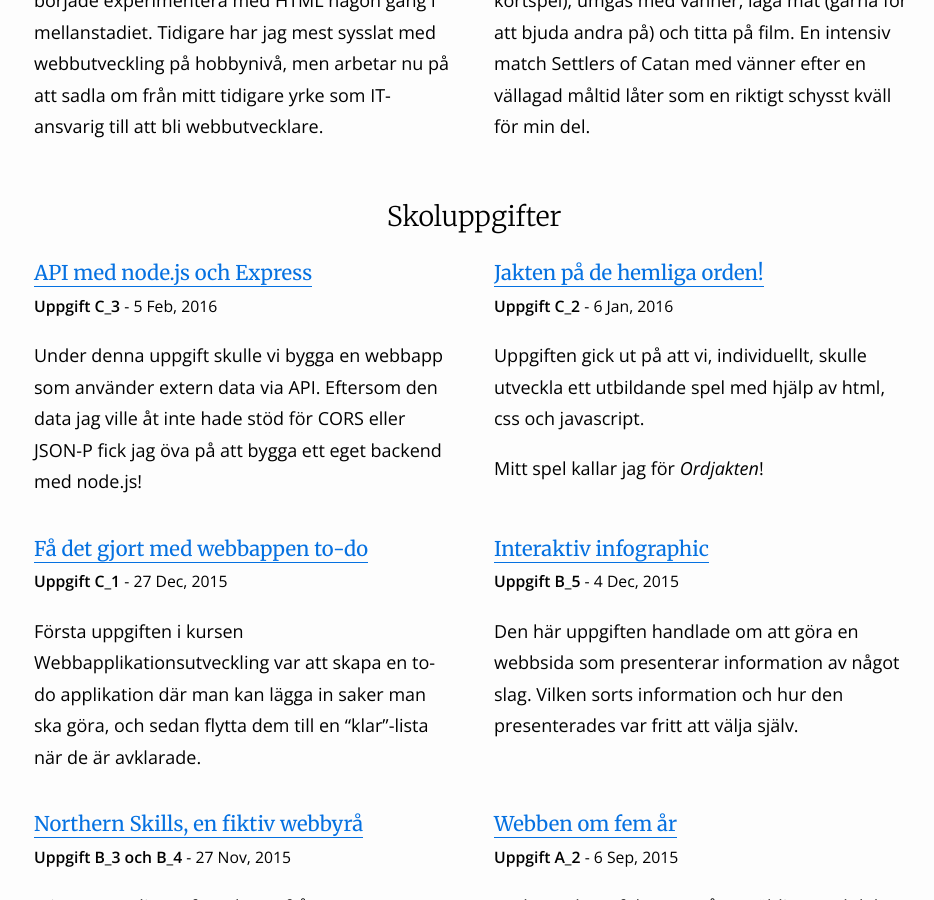
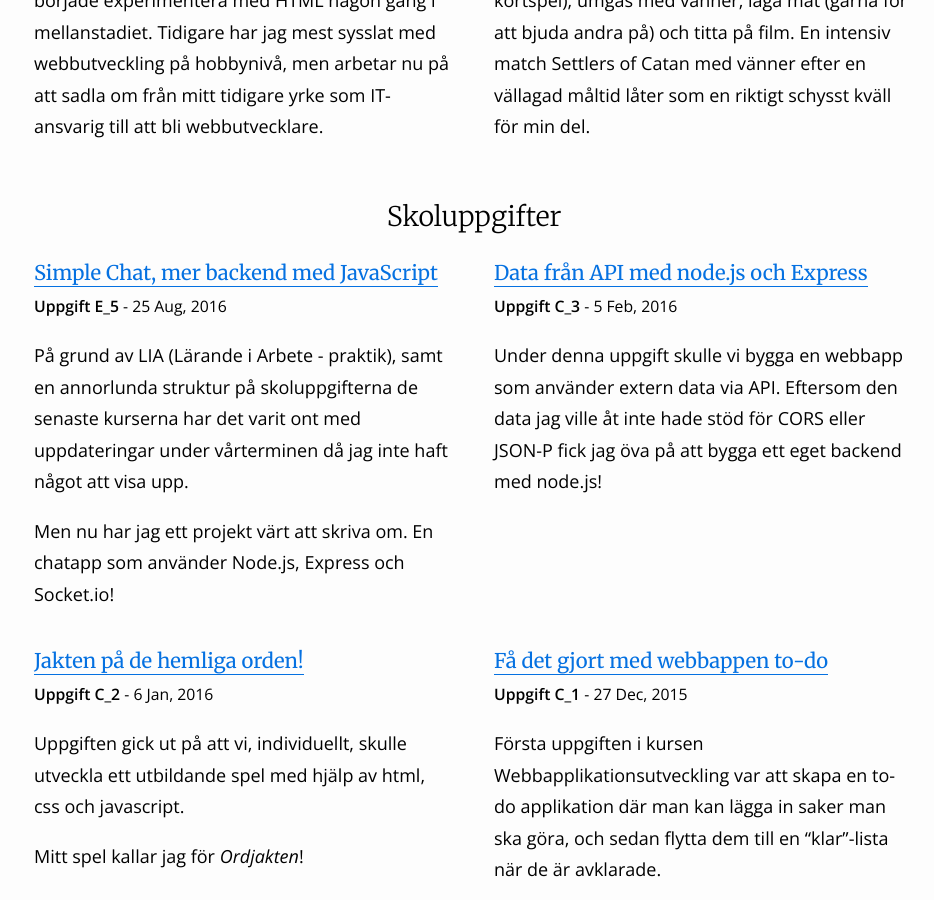
Before and after one commit to Jarnehall/jarnehall.github.io, a Jekyll site: the page built from index.html, in a window 1280 px wide and 900 px high, scrolled down 684 px. Shown: the whole window, without its empty margins (166-1100 px from the left). Built offline with Jekyll 4.4.1, drawn with Linux system fonts in a browser that asks for light colours.

Commit message:
Upload new blog post

```diff
--- a/_posts/2016-02-05-api-med-nodejs-och-express.md
+++ b/_posts/2016-02-05-data-fran-api-med-nodejs-och-express.md
@@ -1,5 +1,5 @@
 ---
-title:  "API med node.js och Express"
+title:  "Data från API med node.js och Express"
 assignment: "Uppgift C_3"
 ---
 
--- /dev/null
+++ b/_posts/2016-08-25-simple-chat-mer-backend-med-javascript.md
@@ -0,0 +1,24 @@
+---
+title:  "Simple Chat, mer backend med JavaScript"
+assignment: "Uppgift E_5"
+---
+
+På grund av LIA (Lärande i Arbete - praktik), samt en annorlunda struktur på skoluppgifterna de senaste kurserna har det varit ont med uppdateringar under vårterminen då jag inte haft något att visa upp.
+
+Men nu har jag ett projekt värt att skriva om. En chatapp som använder Node.js, Express och Socket.io!<!--more-->
+
+Spana in ett [demo av appen](http://chat.jarnehall.se){:target="_blank"} (vem som helst kan skriva vad som helst, så jag tar INTE ansvar för vad som står i appen), eller ta ett djupdyk i [koden](https://github.com/jarnehall/chat-project){:target="_blank"}.
+
+### Utvecklingen
+
+Kursen fokuserade på backend med Node.js, Express och MongoDB. Därför har jag inte lagt så mycket tyngd på frontend i den här uppgiften. Appen använder Vue.js för att renderera meddelanderna i frontend, men frontend skulle behöva byggas om från grunden om appen ska vara redo för produktion, då uppgiften fokuserade på backend.
+
+Backend är intressantare, jag byggde ett eget användarhanteringssystem, med registrering, inloggning, uppdatering av användarnamn, samt möjligheten att ta bort en användare och alla dess meddelanden. Användarens uppgifter sparas i databasen, lösenordet lagras saltat och hashat för att öka säkerheten (dock körs appen just nu inte över HTTPS, så trafiken mellan client och server är inte krypterad, därför rekommenderar jag att inte använda ett riktigt lösenord för att testa appen).
+
+Det absolut största problemet jag stötte på under utvecklingen var att få Socket.io att få tillgång till användarens verifieringstoken (som används för att intyga att användaren faktiskt är giltigt inloggad). Det var svårt eftersom dokumentationen för Socket.io lämnar mycket att önska, men jag lyckades till slut lösa problemet genom att titta på hur andra projekt gjort.
+
+### Lärdomar
+
+Jag lärde mig mycket kring hur man bygger ett projekt i Node.js, och framförallt hantering och autentisering av användare.
+
+Det var även första gången jag använt en no-SQL databas (har framförallt använt MySQL tidigare). Jag fann MongoDB mycket behagligt att använda med hjälp av Mongoose.
```
